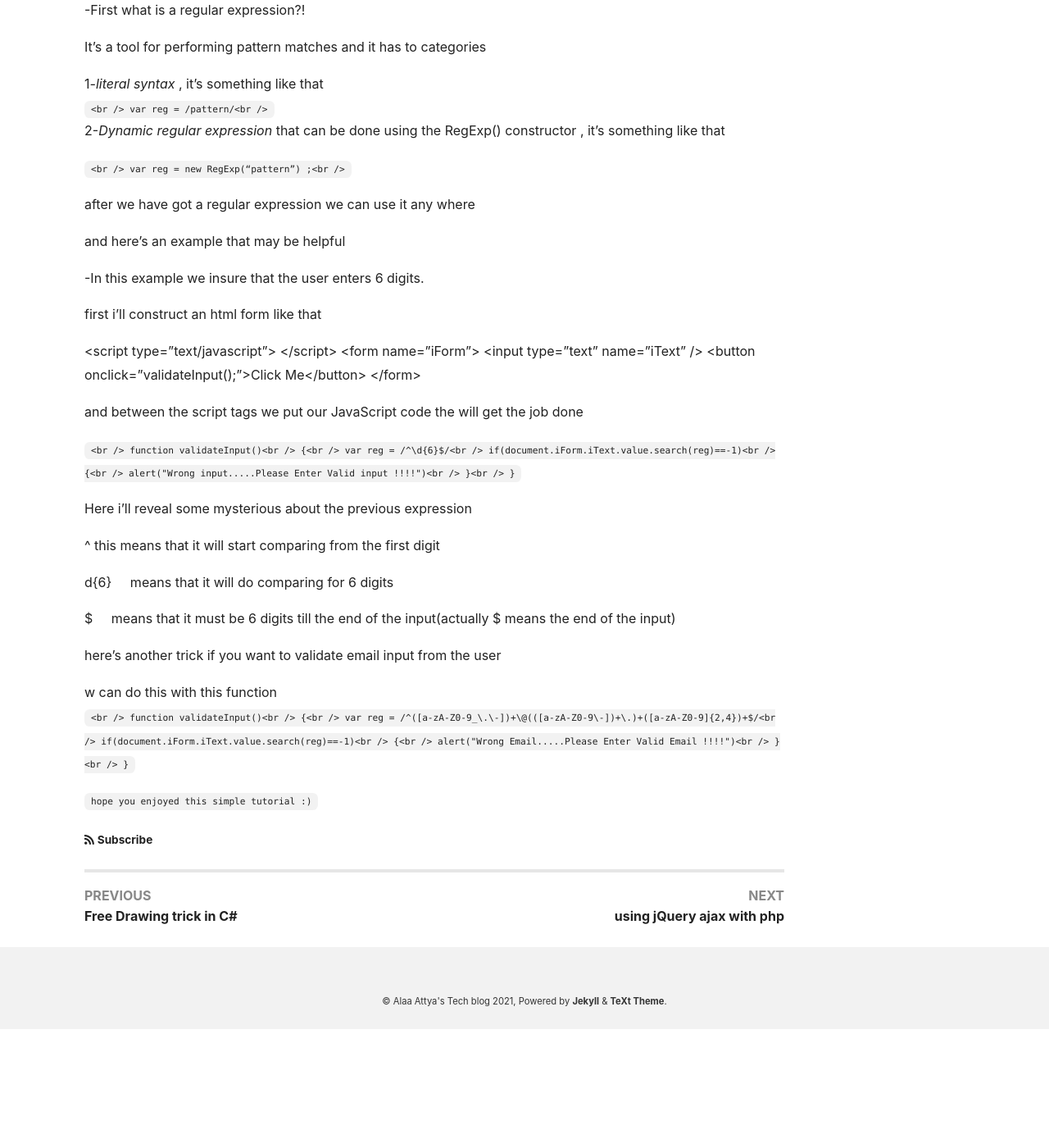
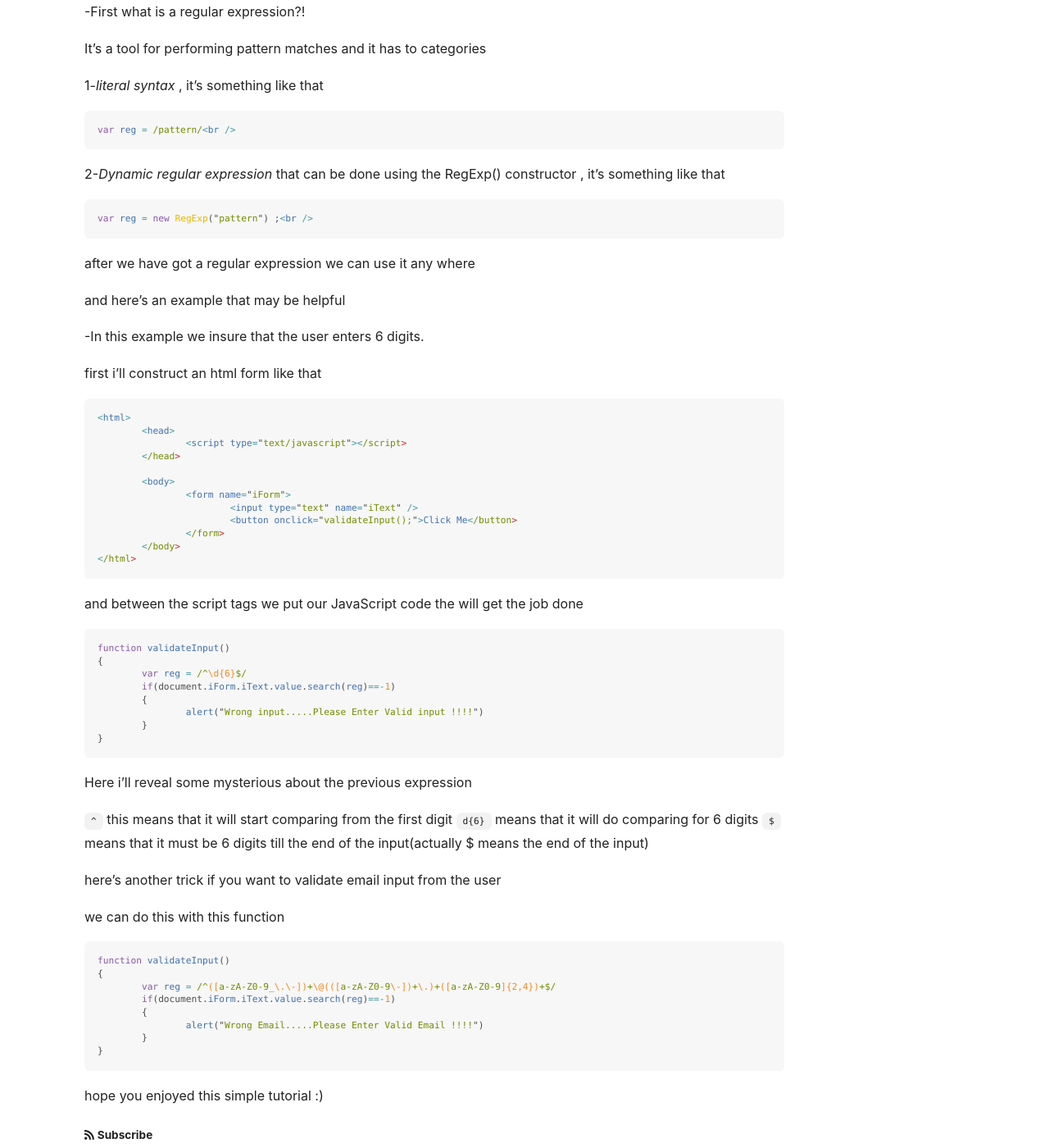
Before and after one commit to AlaaAttya/my-blog, a Jekyll site: the page built from _posts/2012-01-08-validating-user-input-in-javascript.md, in a window 1280 px wide and 1400 px high, scrolled down 382 px. Shown: the whole window at 82% size. Built offline with Jekyll 4.4.1, drawn with Linux system fonts in a browser that asks for light colours; nearby versions of some CDN libraries; comment, search, counter and statistics services are not loaded; before the commit the page ends 1637 px from its top, so only the background shows below that.

Commit message:
update styles

`````diff
--- a/_posts/2012-01-08-validating-user-input-in-javascript.md
+++ b/_posts/2012-01-08-validating-user-input-in-javascript.md
@@ -19,14 +23,14 @@ Here are simple steps to do so:
 It’s a tool for performing pattern matches and it has to categories
 
 1_-literal syntax_ , it’s something like that
-`<br />
+```js
 var reg = /pattern/<br />
-`
+````
 2-_Dynamic regular expression_ that can be done using the RegExp() constructor , it’s something like that
 
-`<br />
-var reg = new RegExp(“pattern”) ;<br />
-`
+```js
+var reg = new RegExp("pattern") ;<br />
+```
 
 after we have got a regular expression we can use it any where
 
@@ -36,54 +40,53 @@ and here’s an example that may be helpful
 
 first i&#8217;ll construct an html form like that
 
+```js
 <html>
-<head>
-<script type=&#8221;text/javascript&#8221;>
-</script>
-</head>
+	<head>
+		<script type="text/javascript"></script>
+	</head>
 
-<body>
-<form name=&#8221;iForm&#8221;>
-<input type=&#8221;text&#8221; name=&#8221;iText&#8221; />
-
-<button onclick=&#8221;validateInput();&#8221;>Click Me</button>
-
-</form>
-</body>
-
+	<body>
+		<form name="iForm">
+			<input type="text" name="iText" />
+			<button onclick="validateInput();">Click Me</button>
+		</form>
+	</body>
 </html>
+```
 
 and between the script tags we put our JavaScript code the will get the job done
 
-`<br />
-function validateInput()<br />
-{<br />
-var reg = /^\d{6}$/<br />
-if(document.iForm.iText.value.search(reg)==-1)<br />
-{<br />
-alert("Wrong input.....Please Enter Valid input !!!!")<br />
-}<br />
-}`
+```js
+function validateInput()
+{
+	var reg = /^\d{6}$/
+	if(document.iForm.iText.value.search(reg)==-1)
+	{
+		alert("Wrong input.....Please Enter Valid input !!!!")
+	}
+}
+```
 
 Here i&#8217;ll reveal some mysterious about the previous expression
 
-^ this means that it will start comparing from the first digit
-
-d{6}     means that it will do comparing for 6 digits
-
-$     means that it must be 6 digits till the end of the input(actually $ means the end of the input)
+`^` this means that it will start comparing from the first digit
+`d{6}` means that it will do comparing for 6 digits
+`$` means that it must be 6 digits till the end of the input(actually $ means the end of the input)
 
 here&#8217;s another trick if you want to validate email input from the user
 
-w can do this with this function
-`<br />
-function validateInput()<br />
-{<br />
-var reg = /^([a-zA-Z0-9_\.\-])+\@(([a-zA-Z0-9\-])+\.)+([a-zA-Z0-9]{2,4})+$/<br />
-if(document.iForm.iText.value.search(reg)==-1)<br />
-{<br />
-alert("Wrong Email.....Please Enter Valid Email !!!!")<br />
-}<br />
-}`
+we can do this with this function
 
-`hope you enjoyed this simple tutorial :)`
+```js
+function validateInput()
+{
+	var reg = /^([a-zA-Z0-9_\.\-])+\@(([a-zA-Z0-9\-])+\.)+([a-zA-Z0-9]{2,4})+$/
+	if(document.iForm.iText.value.search(reg)==-1)
+	{
+		alert("Wrong Email.....Please Enter Valid Email !!!!")
+	}
+}
+```
+
+hope you enjoyed this simple tutorial :)
`````
Also changed, not shown: other parts of _posts/2012-01-08-validating-user-input-in-javascript.md (+4 -0 lines).
